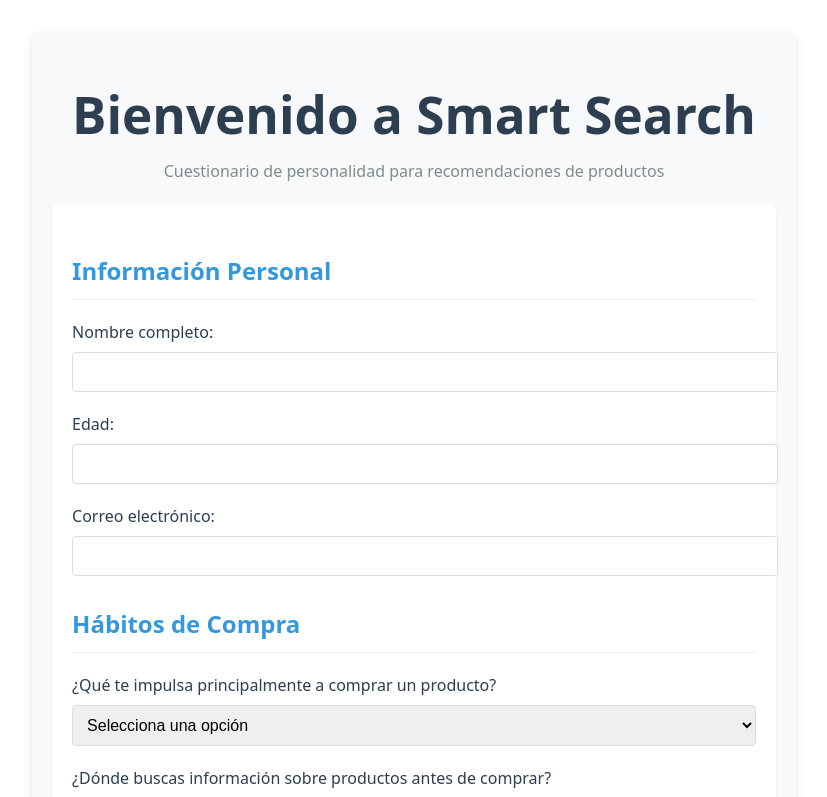
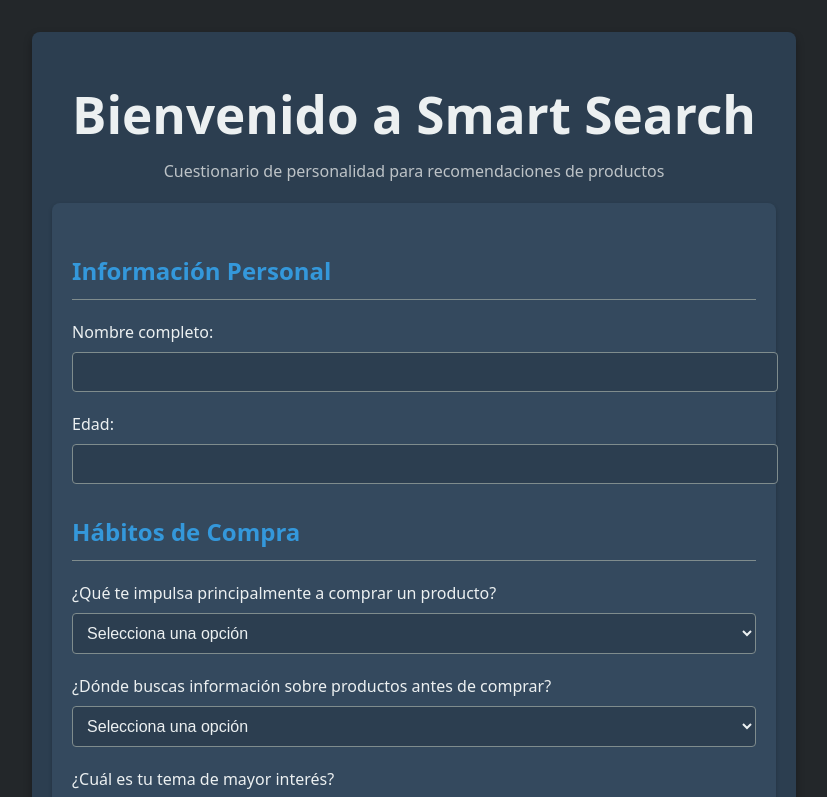
Before and after one commit to Aserturik/smart-search, a React (Vite) app in the folder front/: page / in a window 1280 px wide. Shown: the top 797 px of the page, without its empty margins (246-1073 px from the left). Built offline with nearby package versions, Linux system fonts and the light colour scheme.

Commit message:
borro el correo

```diff
--- a/front/src/App.css
+++ b/front/src/App.css
@@ -3,6 +3,7 @@
   margin: 0 auto;
   padding: 2rem;
   text-align: center;
+  background-color: #23272a;
 }
 
 .logo {
@@ -46,27 +47,29 @@
   max-width: 800px;
   margin: 0 auto;
   padding: 20px;
-  background-color: #f8f9fa;
+  background-color: #2c3e50;
+  color: #ecf0f1;
   border-radius: 8px;
-  box-shadow: 0 4px 8px rgba(0, 0, 0, 0.1);
+  box-shadow: 0 4px 8px rgba(0, 0, 0, 0.3);
 }
 
 h1 {
-  color: #2c3e50;
+  color: #ecf0f1;
   margin-bottom: 10px;
 }
 
 p {
-  color: #7f8c8d;
+  color: #bdc3c7;
   margin-bottom: 20px;
 }
 
 .form-container {
   text-align: left;
   padding: 20px;
-  background-color: #fff;
+  background-color: #34495e;
+  color: #ecf0f1;
   border-radius: 8px;
-  box-shadow: 0 2px 4px rgba(0, 0, 0, 0.05);
+  box-shadow: 0 2px 4px rgba(0, 0, 0, 0.2);
 }
 
 .form-group {
@@ -77,21 +80,23 @@
   display: block;
   margin-bottom: 8px;
   font-weight: 500;
-  color: #2c3e50;
+  color: #ecf0f1;
 }
 
 input, select, textarea {
   width: 100%;
   padding: 10px;
-  border: 1px solid #ddd;
+  border: 1px solid #7f8c8d;
   border-radius: 4px;
   font-size: 16px;
+  background-color: #2c3e50;
+  color: #ecf0f1;
 }
 
 input:focus, select:focus, textarea:focus {
   outline: none;
   border-color: #3498db;
-  box-shadow: 0 0 0 2px rgba(52, 152, 219, 0.2);
+  box-shadow: 0 0 0 2px rgba(52, 152, 219, 0.3);
 }
 
 .submit-button {
@@ -115,10 +120,10 @@
 .success-message {
   margin-top: 20px;
   padding: 15px;
-  background-color: #d4edda;
-  color: #155724;
+  background-color: #27ae60;
+  color: #ecf0f1;
   border-radius: 4px;
-  border-left: 4px solid #28a745;
+  border-left: 4px solid #2ecc71;
 }
 
 .message {
@@ -131,6 +136,11 @@
   margin-top: 30px;
   margin-bottom: 20px;
   color: #3498db;
-  border-bottom: 1px solid #eee;
+  border-bottom: 1px solid #7f8c8d;
   padding-bottom: 10px;
 }
+
+body {
+  background-color: #23272a;
+  color: #ecf0f1;
+}
--- a/front/src/App.jsx
+++ b/front/src/App.jsx
@@ -5,7 +5,6 @@
   const [formData, setFormData] = useState({
     nombreUsuario: '',
     edad: '',
-    correo: '',
     motivoCompra: '',
     fuenteInformacion: '',
     temasDeInteres: '',
@@ -81,18 +80,6 @@
             id="edad"
             name="edad"
             value={formData.edad}
-            onChange={handleChange}
-            required
-          />
-        </div>
-
-        <div className="form-group">
-          <label htmlFor="correo">Correo electrónico:</label>
-          <input
-            type="email"
-            id="correo"
-            name="correo"
-            value={formData.correo}
             onChange={handleChange}
             required
           />
```
Also changed, not shown: 2 other files (tests, documents, lock files or other folders).
